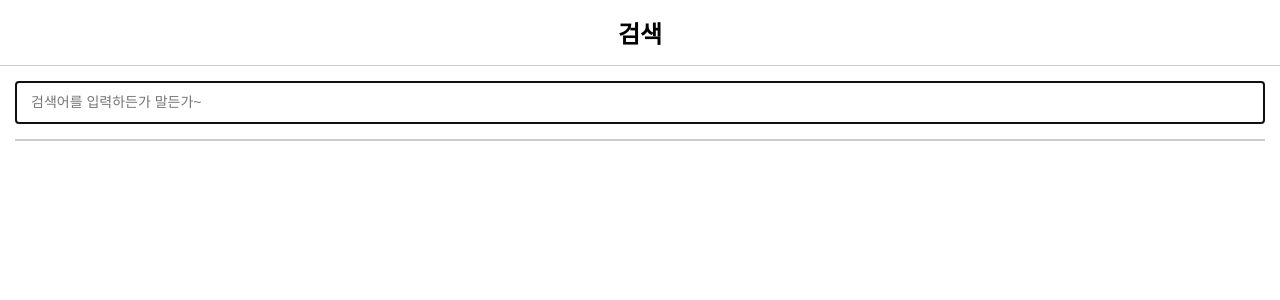
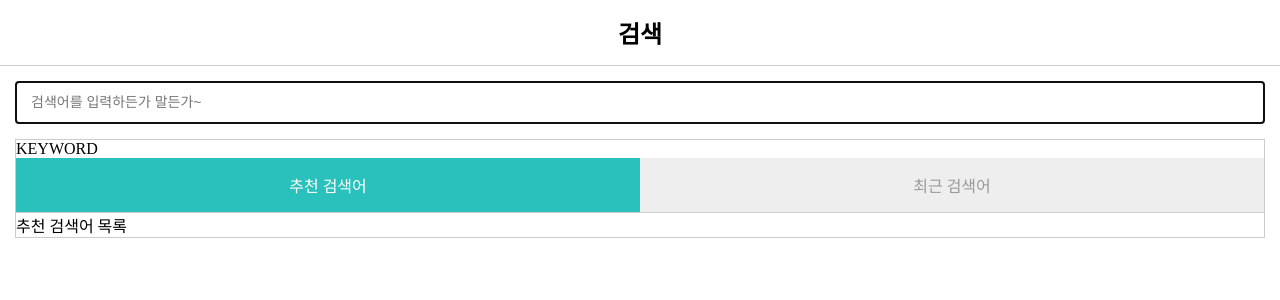
Before and after one commit to leejaypower/learn-react, a React app in the folder 3-component/: page / in a window 1280 px wide. Shown: the top 300 px of the page. Built offline with nearby package versions, Linux system fonts and the light colour scheme.

Commit message:
탭 구현

```diff
--- /dev/null
+++ b/3-component/components/Tabs.js
@@ -0,0 +1,33 @@
+import React from "react";
+
+export const TabType = {
+  KEYWORD: "KEYWORD",
+  HISTORY: "HISTORY",
+};
+
+const TabLabel = {
+  [TabType.KEYWORD]: "추천 검색어",
+  [TabType.HISTORY]: "최근 검색어",
+};
+
+const Tabs = ({ selectedTab, onChange }) => {
+  return (
+    <>
+      <ul className="tabs">
+        {Object.values(TabType).map((tabType) => {
+          return (
+            <li
+              key={tabType}
+              className={selectedTab === tabType ? "active" : ""}
+              onClick={() => onChange(tabType)}
+            >
+              {TabLabel[tabType]}
+            </li>
+          );
+        })}
+      </ul>
+    </>
+  );
+};
+
+export default Tabs;
--- a/3-component/src/App.js
+++ b/3-component/src/App.js
@@ -3,6 +3,7 @@
 import SearchForm from "../components/SearchForm.js";
 import SearchResult from "../components/SearchResult.js";
 import store from "./Store.js";
+import Tabs, { TabType } from "../components/Tabs.js";
 
 export default class App extends React.Component {
   constructor() {
@@ -12,6 +13,7 @@
       searchKeyword: "",
       searchResult: [],
       submitted: false,
+      selectedTab: TabType.KEYWORD,
     };
   }
 
@@ -39,21 +41,33 @@
   }
 
   render() {
-    const { searchKeyword, searchResult, submitted } = this.state;
+    const { searchKeyword, searchResult, submitted, selectedTab } = this.state;
 
     return (
       <>
         <Header title="검색" />
         <div className="container">
           <SearchForm
-            value={this.state.searchKeyword}
+            value={searchKeyword}
             onChange={(value) => this.handleChangeInput(value)}
             onSubmit={() => this.search(searchKeyword)}
             onReset={() => this.handleReset()}
           />
 
           <div className="content">
-            {submitted && <SearchResult data={searchResult} />}
+            {submitted ? (
+              <SearchResult data={searchResult} />
+            ) : (
+              <>
+                {selectedTab}
+                <Tabs
+                  selectedTab={selectedTab}
+                  onChange={(selectedTab) => this.setState({ selectedTab })}
+                />
+                {selectedTab === TabType.KEYWORD && <>추천 검색어 목록</>}
+                {selectedTab === TabType.HISTORY && <>최근 검색어 목록</>}
+              </>
+            )}
           </div>
         </div>
       </>
```
